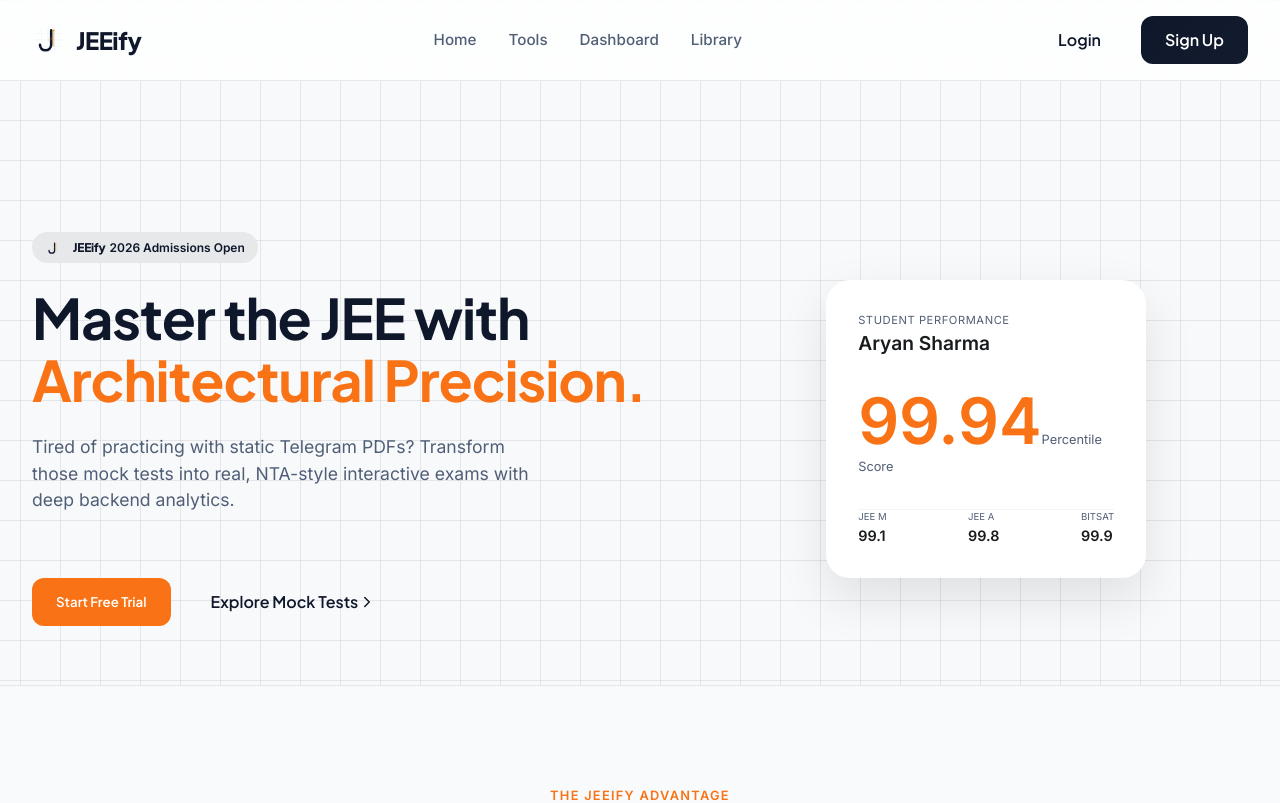
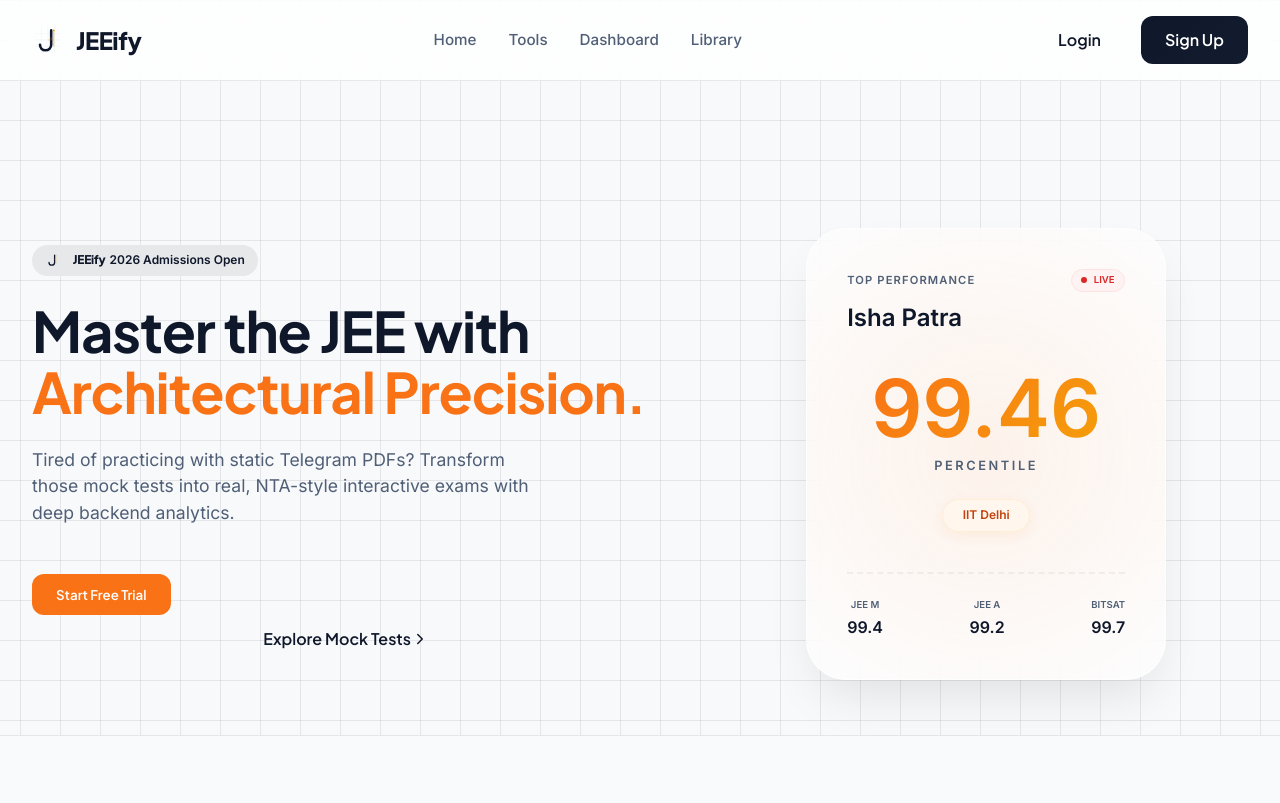
Before and after one commit to rg-ui/JEEify, a Next.js app: page / in a window 1280 px wide. Shown: the top 803 px of the page. Built offline with nearby package versions, Linux system fonts and the light colour scheme; no server answers.

Commit message:
Overhaul landing page with InteractiveSuccessCard

```diff
--- a/src/pages/index.tsx
+++ b/src/pages/index.tsx
@@ -1,4 +1,4 @@
-import React from 'react';
+import React, { useState, useEffect } from 'react';
 import Head from 'next/head';
 import Link from 'next/link';
 import { useRouter } from 'next/router';
@@ -6,6 +6,69 @@
 import Layout from '@/components/Layout';
 import { ChevronRight, Play, Star, BookOpen, Users } from 'lucide-react';
 import Logo from '@/components/Logo';
+
+const students = [
+  { name: 'Aryan Sharma', percentile: 99.94, m: 99.1, a: 99.8, b: 99.9, destination: 'IIT Bombay' },
+  { name: 'Isha Patra', percentile: 99.85, m: 99.4, a: 99.2, b: 99.7, destination: 'IIT Delhi' },
+  { name: 'Kabir Singh', percentile: 99.91, m: 99.7, a: 99.5, b: 99.8, destination: 'IIT Madras' }
+];
+
+const InteractiveSuccessCard = () => {
+  const [idx, setIdx] = useState(0);
+  const [count, setCount] = useState(90.00);
+  const student = students[idx];
+
+  useEffect(() => {
+    const interval = setInterval(() => {
+      setIdx((prev) => (prev + 1) % students.length);
+    }, 5000);
+    return () => clearInterval(interval);
+  }, []);
+
+  useEffect(() => {
+    setCount(90.00);
+    const target = student.percentile;
+    const duration = 1000;
+    const step = (target - 90.00) / (duration / 16);
+
+    let current = 90.00;
+    const timer = setInterval(() => {
+      current += step;
+      if (current >= target) {
+        setCount(target);
+        clearInterval(timer);
+      } else {
+        setCount(current);
+      }
+    }, 16);
+    return () => clearInterval(timer);
+  }, [idx]);
+
+  return (
+    <div className="interactive-card">
+      <div className="card-glow"></div>
+      <div className="card-header">
+        <div className="header-meta">
+          <span>TOP PERFORMANCE</span>
+          <div className="live-pill"><span></span> LIVE</div>
+        </div>
+        <strong>{student.name}</strong>
+      </div>
+      <div className="card-body">
+        <div className="percent-wrap">
+          <span className="percentile">{count.toFixed(2)}</span>
+          <span className="label">PERCENTILE</span>
+        </div>
+        <div className="destination-badge">{student.destination}</div>
+      </div>
+      <div className="card-footer">
+        <div className="mini-stat"><span>JEE M</span><strong>{student.m}</strong></div>
+        <div className="mini-stat"><span>JEE A</span><strong>{student.a}</strong></div>
+        <div className="mini-stat"><span>BITSAT</span><strong>{student.b}</strong></div>
+      </div>
+    </div>
+  );
+};
 
 const LandingPage = () => {
   const { user } = useAuth();
@@ -46,21 +109,7 @@
           </div>
         </div>
         <div className="hero-visual">
-          <div className="floating-card perf-card">
-            <div className="card-header">
-              <span>STUDENT PERFORMANCE</span>
-              <strong>Aryan Sharma</strong>
-            </div>
-            <div className="card-body">
-              <span className="percentile">99.94</span>
-              <span className="label">Percentile Score</span>
-            </div>
-            <div className="card-footer">
-              <div className="stat"><span>JEE M</span><strong>99.1</strong></div>
-              <div className="stat"><span>JEE A</span><strong>99.8</strong></div>
-              <div className="stat"><span>BITSAT</span><strong>99.9</strong></div>
-            </div>
-          </div>
+          <InteractiveSuccessCard />
         </div>
       </div>
 
@@ -192,43 +241,91 @@
           color: var(--secondary);
           max-width: 500px;
         }
-        .hero-actions {
-          display: flex;
-          gap: 1rem;
-          margin-top: 1rem;
-        }
         .hero-visual {
           position: relative;
-          height: 400px;
+          height: 450px;
           display: flex;
           justify-content: center;
           align-items: center;
         }
-        .floating-card {
-           background: var(--surface);
-           padding: 2rem;
-           border-radius: var(--radius-xl);
-           box-shadow: 0 20px 50px rgba(0,0,0,0.1);
-           width: 320px;
+        .interactive-card {
+           background: rgba(255, 255, 255, 0.7);
+           backdrop-filter: blur(20px);
+           -webkit-backdrop-filter: blur(20px);
+           padding: 2.5rem;
+           border-radius: 2.5rem;
+           box-shadow: 0 25px 50px -12px rgba(0, 0, 0, 0.1);
+           width: 360px;
+           position: relative;
+           overflow: hidden;
+           border: 1px solid rgba(255, 255, 255, 0.4);
+           transition: all 0.5s cubic-bezier(0.175, 0.885, 0.32, 1.275);
            animation: float 6s ease-in-out infinite;
+        }
+        .interactive-card:hover {
+          transform: translateY(-10px) scale(1.02);
+          box-shadow: 0 40px 80px -15px rgba(251, 146, 60, 0.2);
+          border-color: rgba(251, 146, 60, 0.4);
+        }
+        .card-glow {
+          position: absolute;
+          top: -50%;
+          left: -50%;
+          width: 200%;
+          height: 200%;
+          background: radial-gradient(circle at center, rgba(251, 146, 60, 0.1) 0%, transparent 50%);
+          animation: rotateGlow 10s linear infinite;
+          pointer-events: none;
+        }
+        @keyframes rotateGlow {
+          from { transform: rotate(0deg); }
+          to { transform: rotate(360deg); }
         }
         @keyframes float {
           0%, 100% { transform: translateY(0); }
-          50% { transform: translateY(-20px); }
+          50% { transform: translateY(-15px); }
         }
-        .perf-card .card-header {
-          display: flex;
-          flex-direction: column;
-          margin-bottom: 2rem;
+        .card-header { position: relative; z-index: 1; margin-bottom: 2rem; }
+        .header-meta { display: flex; justify-content: space-between; align-items: center; margin-bottom: 0.5rem; }
+        .header-meta span { font-size: 0.7rem; font-weight: 800; color: var(--secondary); letter-spacing: 0.1em; }
+        .live-pill {
+          display: flex; align-items: center; gap: 0.4rem;
+          background: #FEF2F2; color: #DC2626; font-size: 0.6rem; font-weight: 900;
+          padding: 0.2rem 0.6rem; border-radius: 1rem; border: 1px solid #FEE2E2;
         }
-        .perf-card .card-header span { font-size: 0.7rem; color: var(--secondary); letter-spacing: 0.05em; }
-        .perf-card .card-header strong { font-size: 1.2rem; }
-        .perf-card .percentile { font-size: 4rem; font-weight: 800; color: var(--tertiary); line-height: 1; }
-        .perf-card .label { font-size: 0.8rem; color: var(--secondary); }
-        .perf-card .card-footer { display: flex; justify-content: space-between; margin-top: 2rem; border-top: 1px solid var(--surface-container-low); pt: 1rem; }
-        .stat { display: flex; flex-direction: column; }
-        .stat span { font-size: 0.6rem; color: var(--secondary); }
-        .stat strong { font-size: 0.9rem; }
+        .live-pill span {
+          width: 6px; height: 6px; background: #DC2626; border-radius: 50%;
+          animation: pulse 1.5s ease-in-out infinite;
+        }
+        @keyframes pulse {
+          0% { transform: scale(1); opacity: 1; }
+          50% { transform: scale(1.5); opacity: 0.5; }
+          100% { transform: scale(1); opacity: 1; }
+        }
+        .card-header strong { font-size: 1.5rem; font-weight: 800; color: var(--primary); display: block; }
+
+        .card-body { position: relative; z-index: 1; margin-bottom: 2.5rem; text-align: center; }
+        .percent-wrap { display: flex; flex-direction: column; align-items: center; }
+        .percentile {
+          font-size: 5rem; font-weight: 900; color: var(--tertiary); line-height: 1;
+          background: linear-gradient(135deg, var(--tertiary) 0%, #F59E0B 100%);
+          -webkit-background-clip: text;
+          -webkit-text-fill-color: transparent;
+        }
+        .label { font-size: 0.8rem; font-weight: 700; color: var(--secondary); letter-spacing: 0.2em; margin-top: 0.5rem; }
+        .destination-badge {
+          display: inline-block; margin-top: 1.5rem; background: #FFF7ED; color: #C2410C;
+          font-size: 0.75rem; font-weight: 700; padding: 0.4rem 1.2rem; border-radius: 2rem;
+          border: 1px solid #FFEDD5; box-shadow: 0 4px 12px rgba(251, 146, 60, 0.1);
+        }
+
+        .card-footer {
+          position: relative; z-index: 1; display: flex; justify-content: space-between;
+          padding-top: 1.5rem; border-top: 2px dashed rgba(0,0,0,0.05);
+        }
+        .mini-stat { display: flex; flex-direction: column; align-items: center; gap: 0.2rem; }
+        .mini-stat span { font-size: 0.6rem; font-weight: 800; color: var(--secondary); }
+        .mini-stat strong { font-size: 1rem; font-weight: 800; color: var(--primary); }
 
         .active-tests {
           max-width: 1280px;
```
